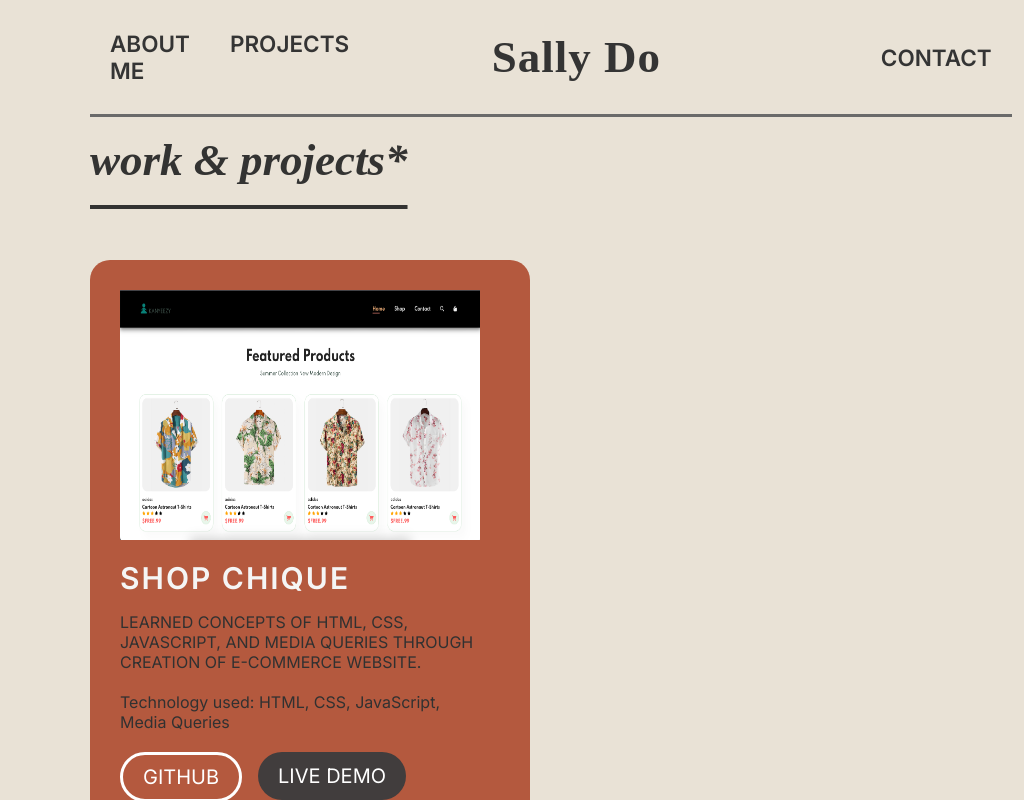
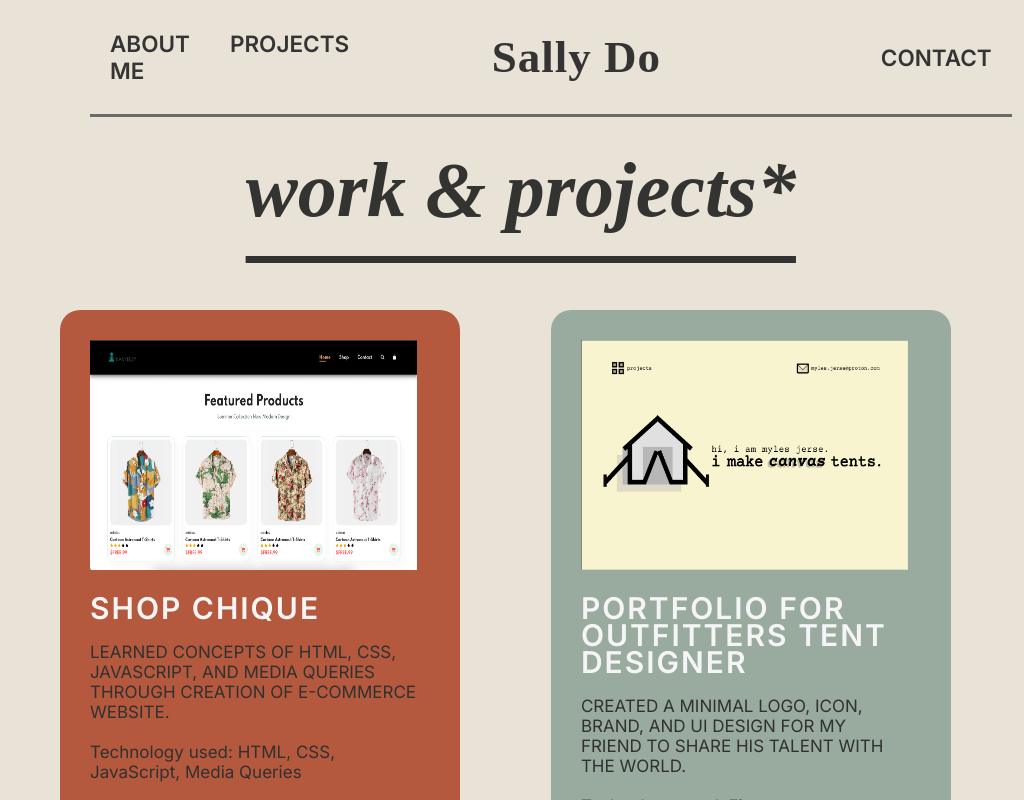
Before and after one commit to sallydough/sally-do-portfolio, a React (Vite) app: page /projects in a window 1024 px wide. Shown: the top 800 px of the page. Built offline with nearby package versions, Linux system fonts and the light colour scheme; a web font is replaced by a local one.

Commit message:
landscape tablet responsiveness

```diff
--- a/src/components/Projects/projects.css
+++ b/src/components/Projects/projects.css
@@ -120,12 +120,13 @@ color:#413D3D;
 transition: 0.3s linear;
 }
 
+
+
 /* Tablets - Portrait */
 @media only screen and (min-width: 481px) and (max-width: 768px) {
   #projects {
     padding: 90px 90px;
     margin-top: 10px;
-
   }
 
   .project-title {
@@ -136,7 +137,6 @@ transition: 0.3s linear;
 
   .project-card-container {
   flex-direction: column;
-
   }
 
   .project-card {
@@ -175,3 +175,45 @@ transition: 0.3s linear;
     font-size: 25px;
   }
 }
+
+/* Tablets - Landscape */
+@media only screen and (min-width: 769px) and (max-width: 1024px) {
+  #projects {
+    margin: 40px 0px;
+    padding: 90px 60px;
+  }
+
+  .project-title {
+    font-size: 52px;
+    text-underline-offset: 40px;
+    text-align: center;
+    margin-bottom: 20px;;
+  }
+
+  .project-card-container {
+  flex-direction: row;
+  flex-wrap: wrap;
+  gap: 2rem;
+  justify-content: space-between;
+  width: 87vw;
+  }
+
+  .project-card {
+    width: 50vh;
+    height: 80vh;
+  }
+
+  .project-pic {
+    width: 327px;
+    height: 230px;
+    margin-bottom: 40px;
+  }
+
+  .project-name {
+      font-size: 30px;
+      width: 35vw;
+  }
+
+  .description {
+  font-size: 17px;}
+}
```
